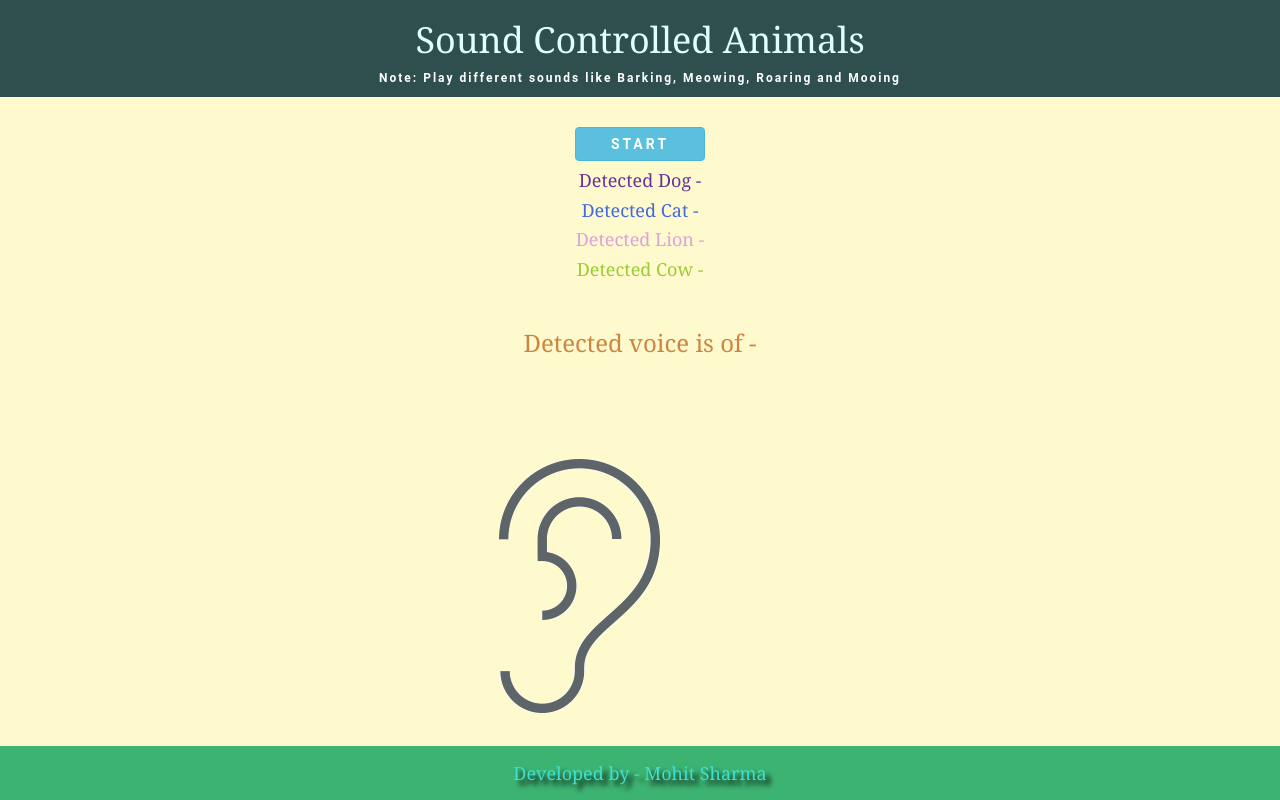
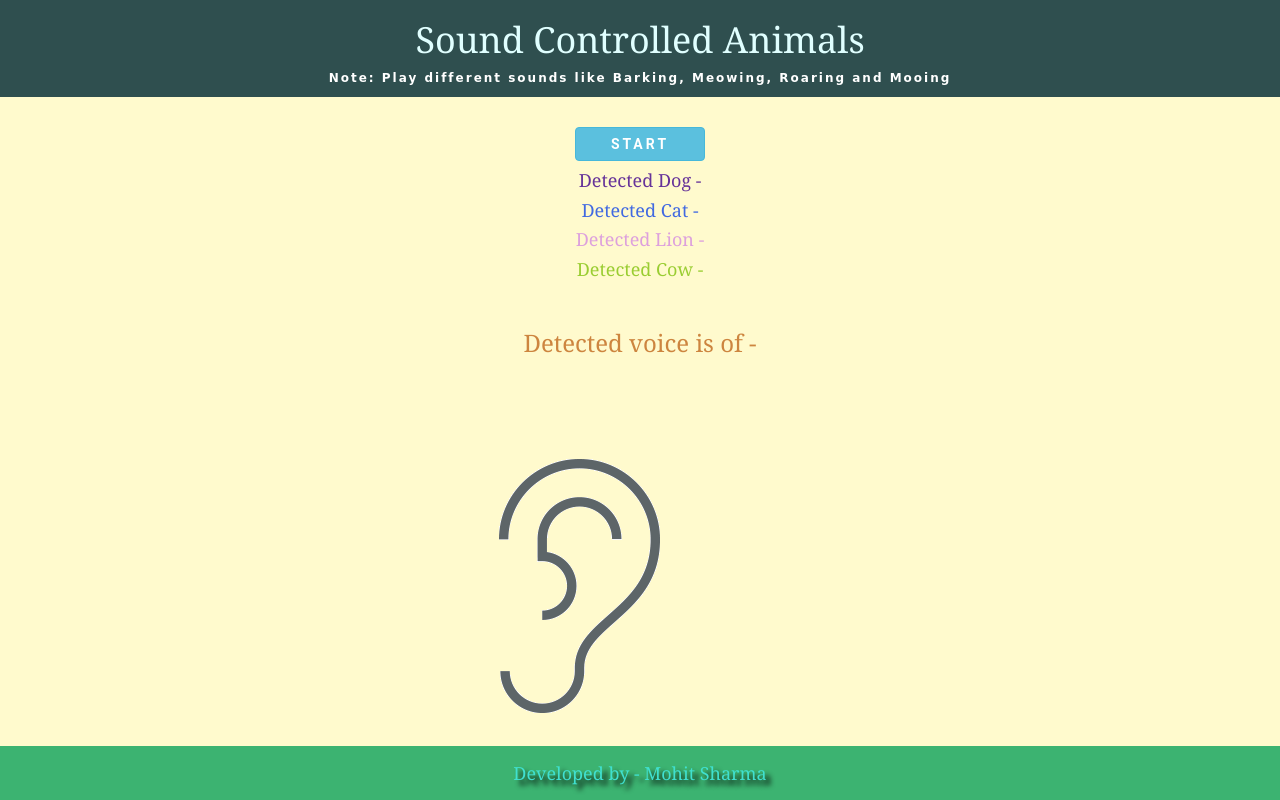
Before and after one commit to Mohit248/Sound_Controlled_Animals, a plain HTML site: page index.html in a window 1280 px wide. Drawn offline with nearby package versions, Linux system fonts and the light colour scheme; a script that the page names is missing.

Commit message:
Add files via upload

```diff
--- a/style.css
+++ b/style.css
@@ -9,7 +9,7 @@ body{
 }
 
 .header_div p{
-    font-family:'Roboto',sans-serif;
+    font-family: 'Corinthia', cursive;
     color:white;
     letter-spacing: 2px;
     font-size: 12px;
```
